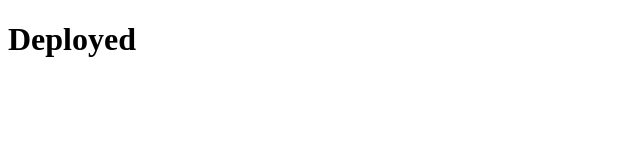
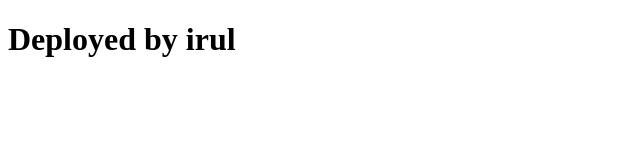
Before and after one commit to akhirulabqar/rvou-github-page, a plain HTML site: page index.html in a window 1280 px wide. Shown: the whole page, without its empty margins (0-640 px from the left). Drawn offline with Linux system fonts and the light colour scheme.

Commit message:
add irul name

```diff
--- a/index.html
+++ b/index.html
@@ -6,6 +6,6 @@
     <title>Document</title>
 </head>
 <body>
-    <h1>Deployed</h1>
+    <h1>Deployed by irul</h1>
 </body>
 </html>
```
